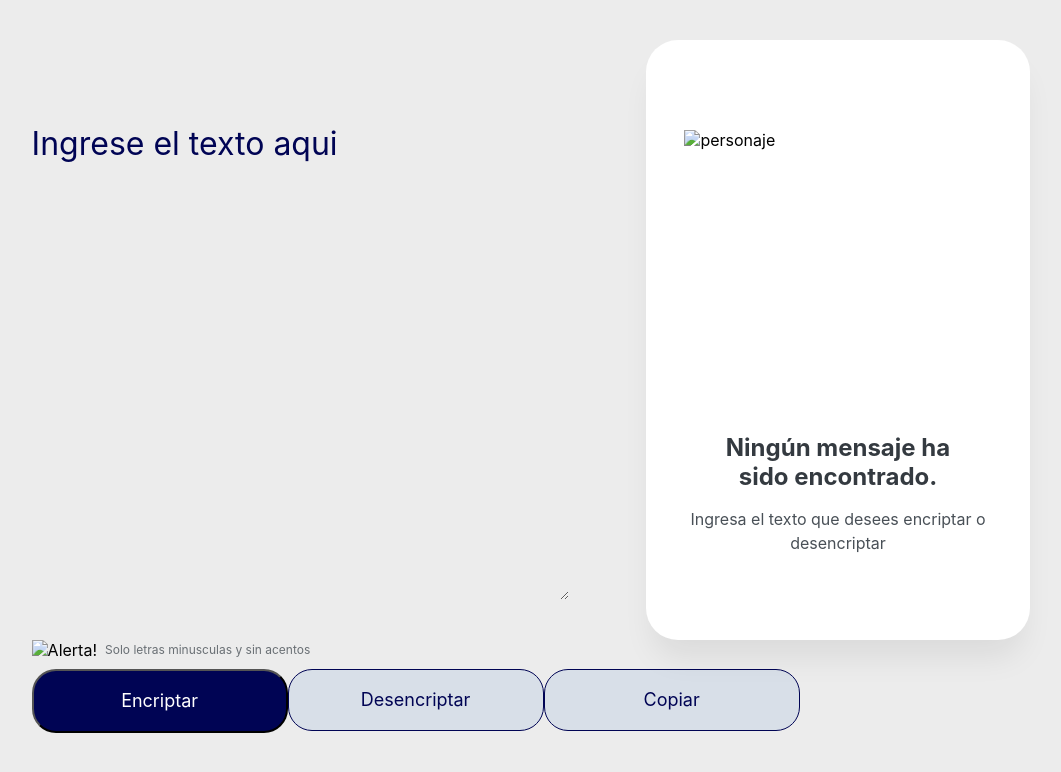
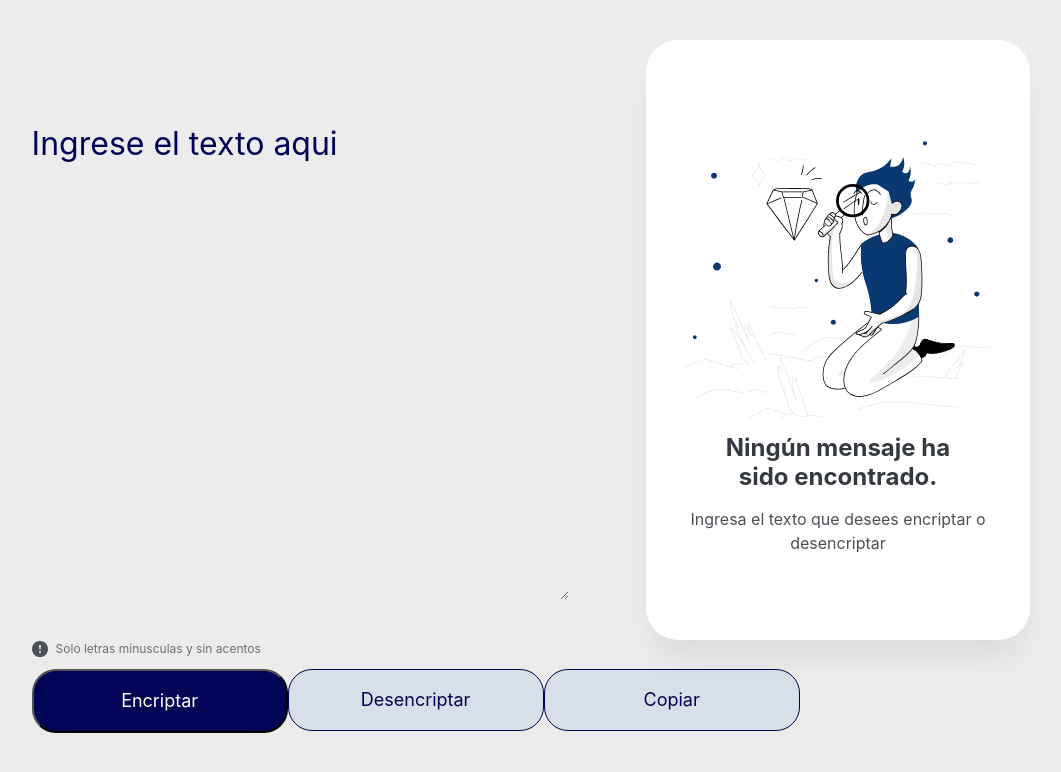
Before and after one commit to SheyVT/Encriptador-de-texto, a plain HTML site: page index.html in a window 1280 px wide. Shown: the whole page, without its empty margins (122-1183 px from the left). Drawn offline with nearby package versions, Linux system fonts and the light colour scheme; the site is published under a folder, as on GitHub Pages, so addresses that start at the root find nothing; a web font is replaced by a local one.

Commit message:
Update index.html

```diff
--- a/index.html
+++ b/index.html
@@ -17,7 +17,7 @@
     rows="10"></textarea>
 
     <div class="alerta">
-        <img src="/imagenes/alerta.svg" alt="Alerta!">
+        <img src="./imagenes/alerta.svg" alt="Alerta!">
         <p>Solo letras minusculas y sin acentos</p>
     </div>
 
@@ -32,7 +32,7 @@
 </div>
 
 <div class="contenedor-personaje">
-    <img src="/imagenes/Muñeco.svg" alt="personaje"
+    <img src="./imagenes/Muñeco.svg" alt="personaje"
     id="personaje"/>
     <div class="contenedor-parrafo" id="contenedor-parrafo">
         <h2 id="mensaje">Ningún  mensaje ha sido encontrado.</h2>
```
